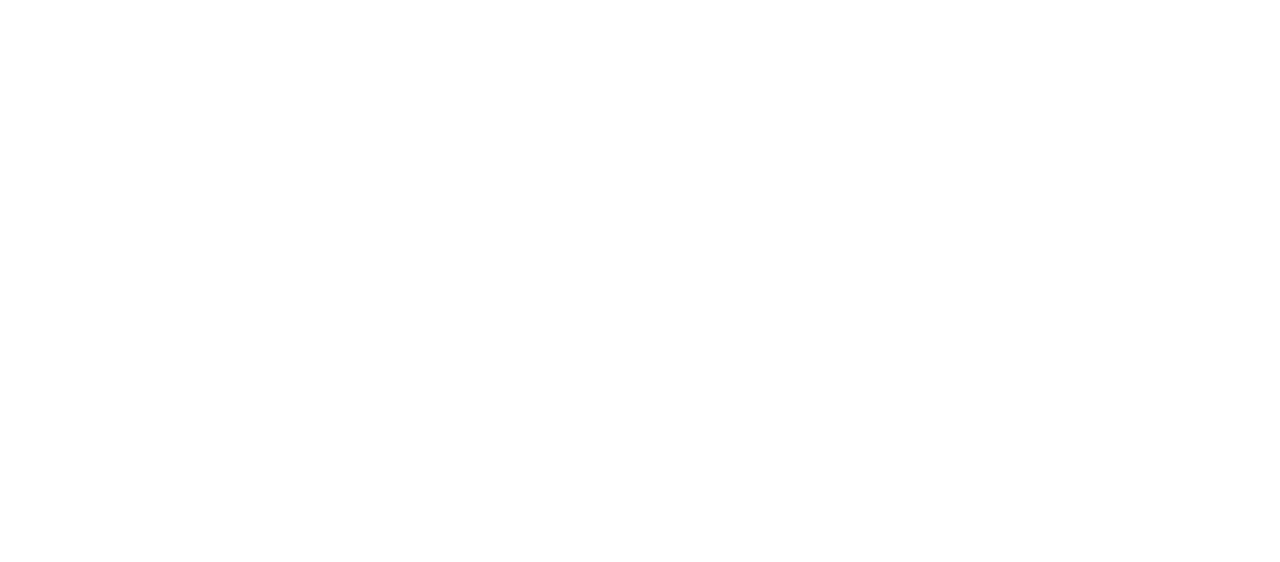
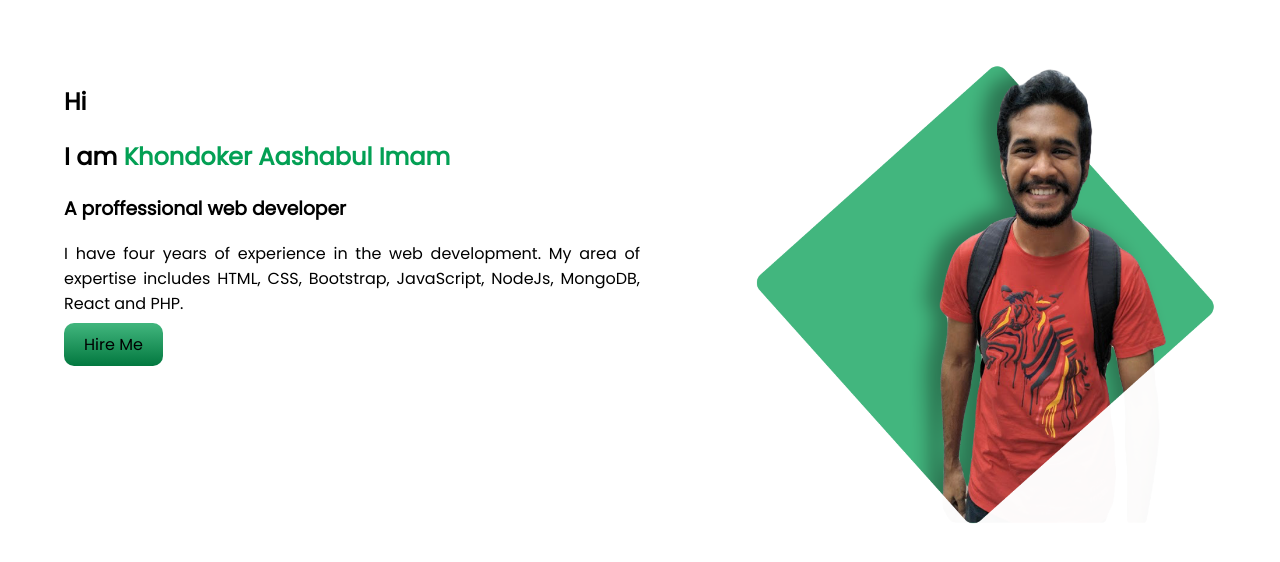
Before and after one commit to aashabul/aashabul-portfolio, a plain HTML site: page index.html in a window 1280 px wide. Drawn offline with Linux system fonts and the light colour scheme.

Commit message:
front page

```diff
--- a/index.html
+++ b/index.html
@@ -1,5 +1,6 @@
 <!DOCTYPE html>
 <html lang="en">
+
 <head>
     <meta charset="UTF-8">
     <meta http-equiv="X-UA-Compatible" content="IE=edge">
@@ -10,7 +11,21 @@
     <link rel="stylesheet" href="style.css">
     <title>Portfolio Site | Khondoker Aashabul Imam</title>
 </head>
+
 <body>
+    <section>
+        <div class="welcome">
+            <h1>Hi</h1>
+            <h1>I am <span class="green">Khondoker Aashabul Imam</span></h1>
+            <h3>A proffessional web developer</h3>
+            <p>I have four years of experience in the web development. My area of expertise includes HTML, CSS,
+                Bootstrap, JavaScript, NodeJs, MongoDB, React and PHP.</p>
+            <a class="link-btn" href="https://www.youtube.com/" target="_blank">Hire Me</a>
+        </div>
+        <div class="photo">
+            <img src="images/me.png" alt="picture of myself">
+        </div>
+    </section>
+</body>
 
-</body>
 </html>
--- a/style.css
+++ b/style.css
@@ -1,3 +1,37 @@
 body{
     font-family: 'Poppins', sans-serif;
+    margin: 0;
 }
+
+section{
+    display: flex;
+    width: 90%;
+    gap: 10%;
+    margin: 5% auto;
+}
+
+.welcome{
+    width: 50%;
+    text-align: justify;
+}
+
+section img{
+    width: 100%;
+}
+
+.photo{
+    width: 40%;
+}
+
+.green{
+    color: #03A054;
+}
+
+.link-btn{
+    text-decoration: none;
+    /* background-color: #03A054; */
+    background-image: linear-gradient(#42B67E,#02783F);
+    color: black;
+    border-radius: 10px;
+    padding: 10px 20px;
+}
```
